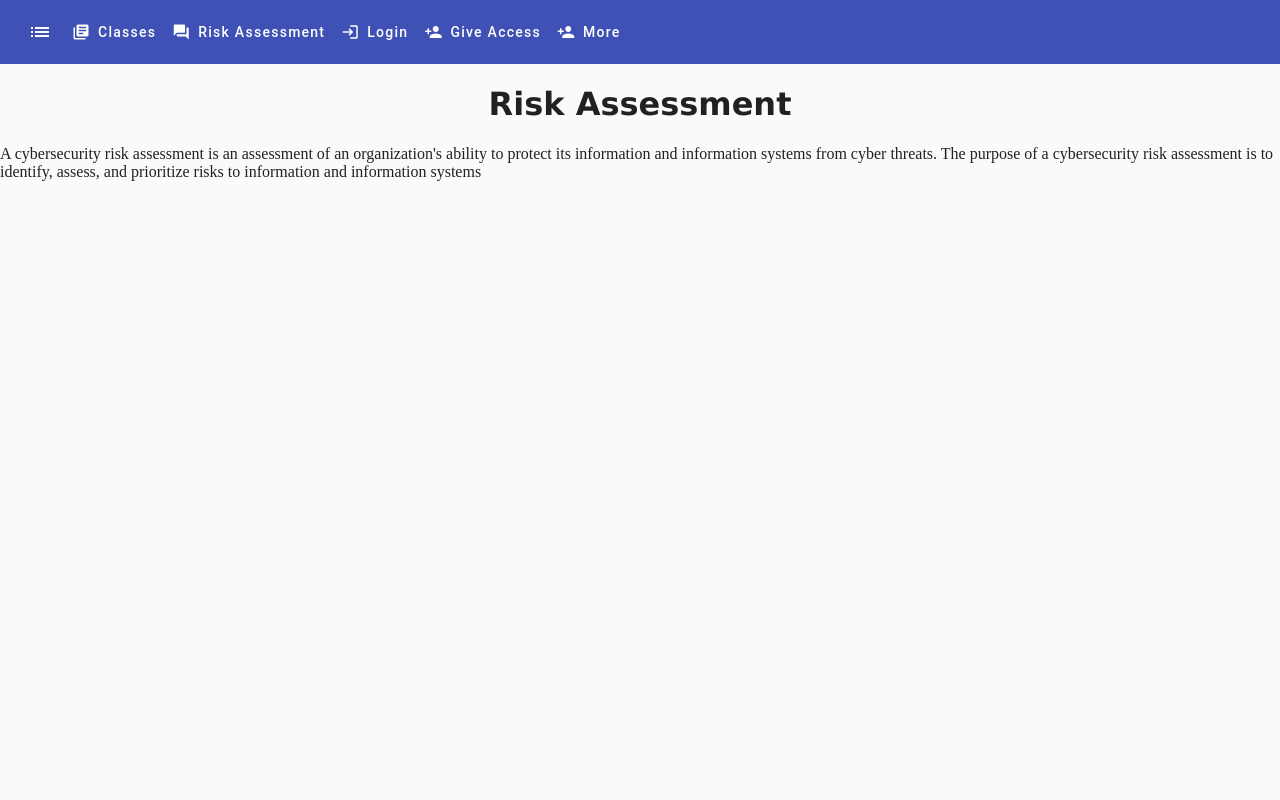
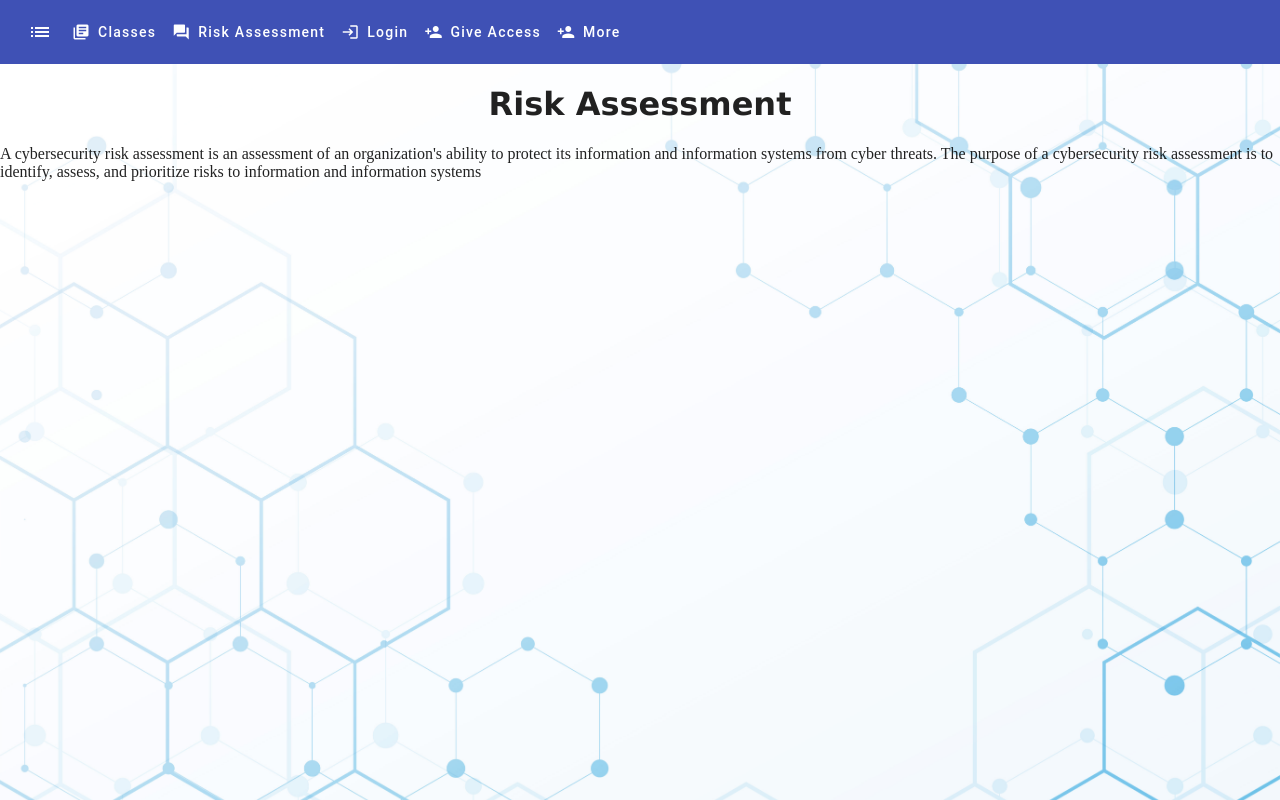
Before and after one commit to codroidgotham/empty-repo, an Angular app: page / in a window 1280 px wide. Built offline with nearby package versions, Linux system fonts and the light colour scheme.

Commit message:
changed bg

```diff
--- a/src/app/app.component.html
+++ b/src/app/app.component.html
@@ -1,4 +1,4 @@
-<mat-sidenav-container fullScreen   >
+<mat-sidenav-container fullScreen class="background"  >
   <mat-sidenav #mynav  >
     <mat-nav-list>
       <a href="" mat-list-item>
--- a/src/app/fetch-data.service.ts
+++ b/src/app/fetch-data.service.ts
@@ -10,7 +10,7 @@ export class FetchDataService {
 
 
   fetchAllClasses(){
-      return this.fetcher.get('http://localhost:9000/')
+      return this.fetcher.get<any>('http://localhost:9000/')
 
   }
 
--- a/src/app/perform/perform.component.ts
+++ b/src/app/perform/perform.component.ts
@@ -115,7 +115,7 @@ export class PerformComponent implements OnInit, AfterViewInit {
       this.dataService.insertRiskRow(obj).subscribe(
         val=>{
           if (val){
-            this.partialReset();
+             this.partialReset();
 
           }
         }
@@ -132,11 +132,14 @@ export class PerformComponent implements OnInit, AfterViewInit {
   addControl() { }
 
   partialReset(){
+
     this.form.controls["Threat"].reset()
       this.form.controls["Impact"].reset();
 
 
       this.Vulnerabilities$ = of(null);this.Controls$=of(null); this.form.controls["Likelihood"].reset(); this.Threats$ = this.dataService.fetchAllThreats();
+      // this.form.clearValidators()
   }
 
+
 }
--- a/src/styles.css
+++ b/src/styles.css
@@ -84,7 +84,8 @@
   }
 
   .background{
-    background-image: url(./assets/images/93190.jpg);
+    background-image: url(./assets/images/19366.jpg);
+    background-size: cover;
 
 
   }
@@ -92,8 +93,3 @@
     height:260px;
     min-height:260px
   }
-
-  td.mat-cell{
-    background-color: blue;
-    max-height:200px
-  }
```
Also changed, not shown: src/assets/images/17973908.jpg (added), src/assets/images/19366.jpg (added).
